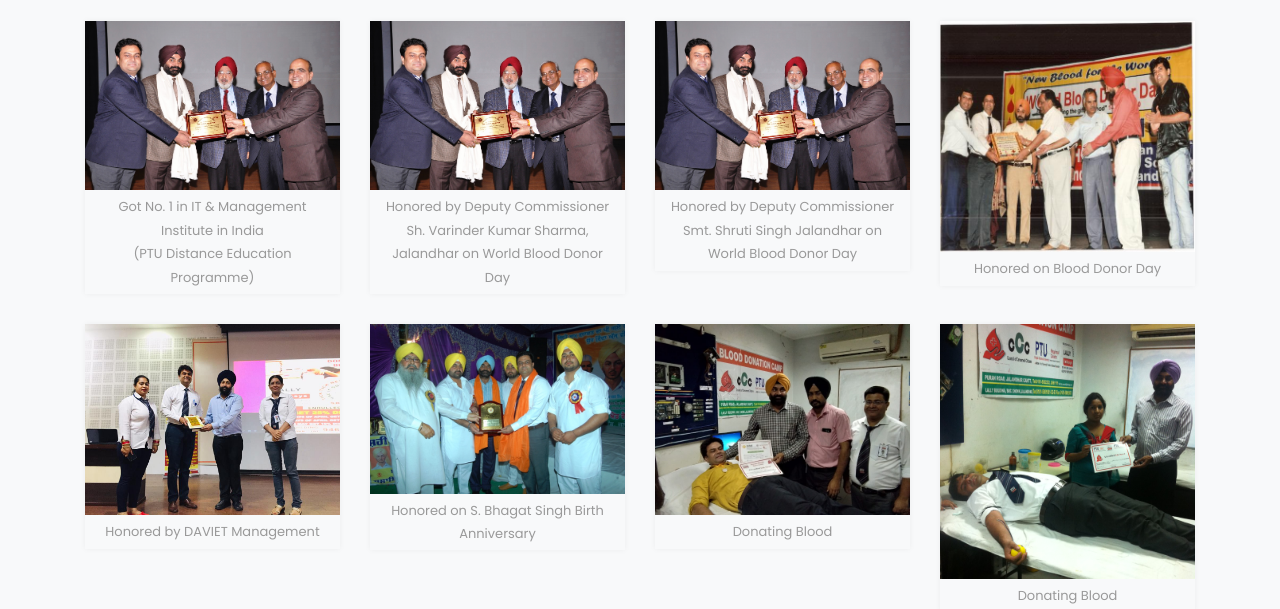
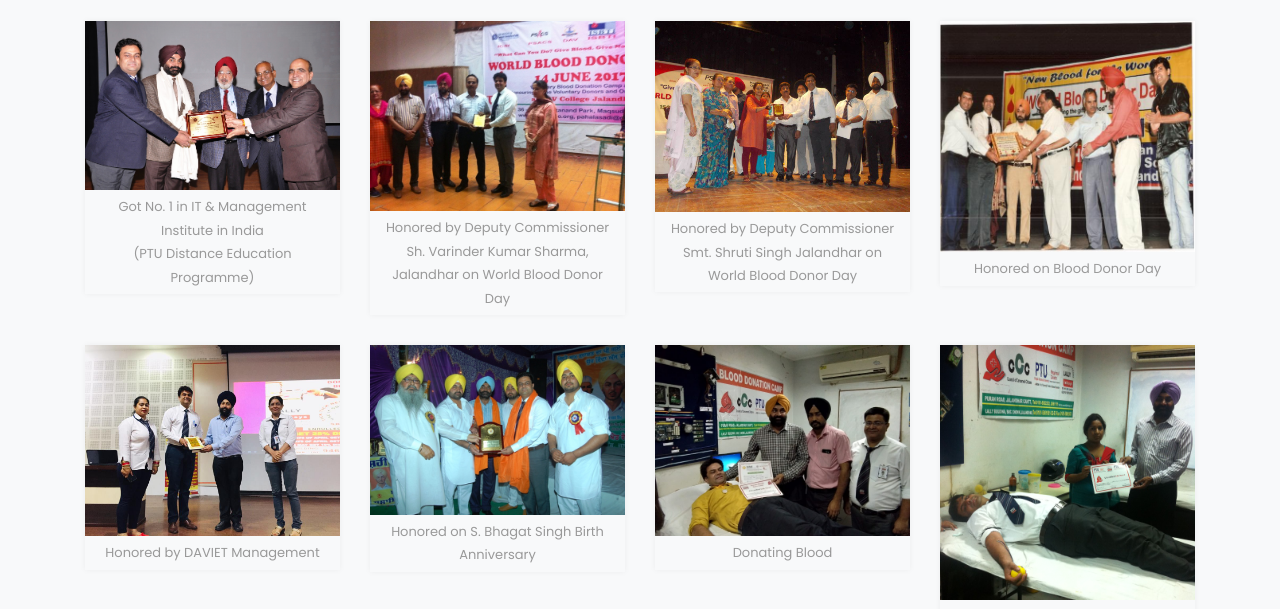
Before and after one commit to manojshemar/manojshemar.github.io, a plain HTML site: page awards.html in a window 1280 px wide. Shown: the part 191-800 px from the top of the page. Drawn offline with Linux system fonts and the light colour scheme.

Commit message:
Update awards.html

```diff
--- a/awards.html
+++ b/awards.html
@@ -108,7 +108,7 @@
 
   <div class="col-lg-3 col-md-4 col-xs-6 thumb ftco-animate">
     <div class="zoom" style="box-shadow: 0 0 6px rgba(0,0,0,0.05);">
-      <img  src="./Gallery/04.jpg" class=" img-fluid "  alt="">
+      <img  src="./Gallery/02.jpg" class=" img-fluid "  alt="">
       <div class="description">
         Honored by  Deputy Commissioner Sh. Varinder Kumar Sharma, Jalandhar on World Blood Donor Day
       </div>
@@ -118,7 +118,7 @@
 
 <div class="col-lg-3 col-md-4 col-xs-6 thumb ftco-animate">
     <div class="zoom" style="box-shadow: 0 0 6px rgba(0,0,0,0.05);">
-      <img  src="./Gallery/04.jpg" class=" img-fluid "  alt="">
+      <img  src="./Gallery/01.jpg" class=" img-fluid "  alt="">
       <div class="description">
         Honored by Deputy Commissioner Smt. Shruti Singh Jalandhar on World Blood Donor Day
       </div>
```
